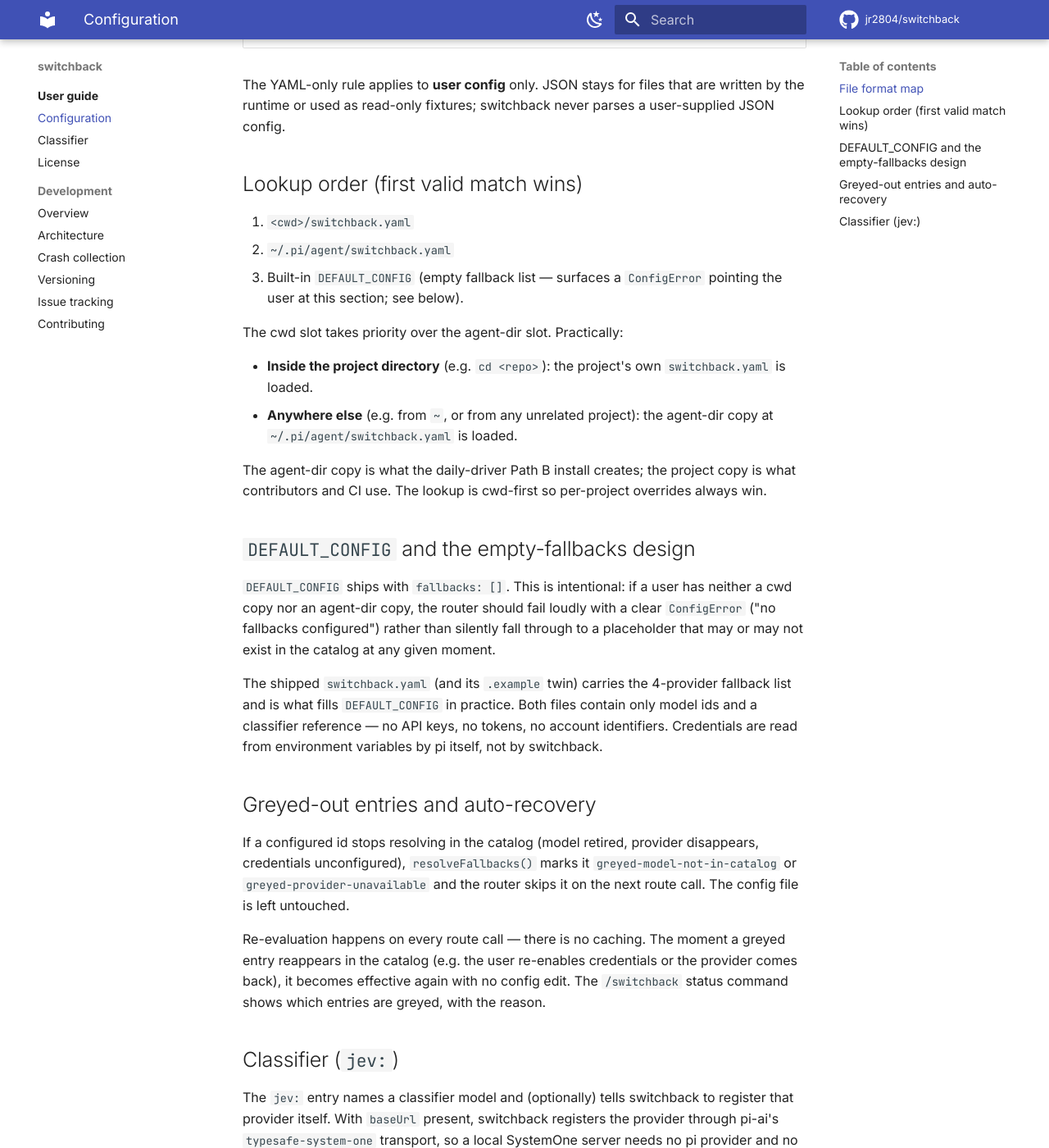
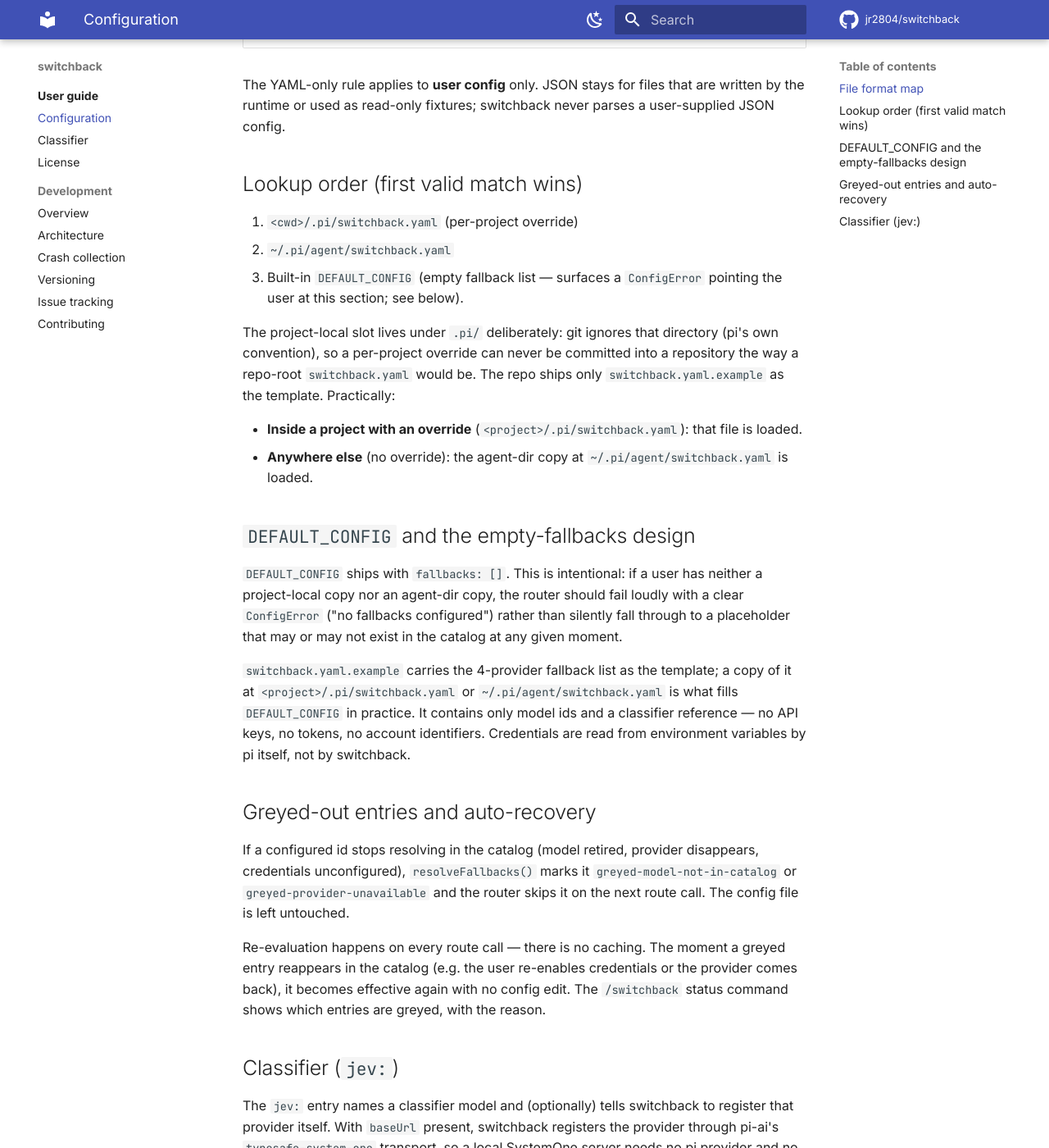
Before and after one commit to jr2804/switchback, an MkDocs documentation site: the page built from docs/configuration.md, in a window 1280 px wide and 1400 px high, scrolled down 769 px. Shown: the whole window at 82% size. Built offline with MkDocs 1.6.1 and Material for MkDocs 9.7.7, drawn with Linux system fonts in a browser that asks for light colours; comment, search, counter and statistics services are not loaded; some of the changed text lies outside the part shown.

Commit message:
docs: config lookup is <cwd>/.pi/ then the agent dir; no shipped config
Updates the lookup-order sections, the file-format map and the DEFAULT_CONFIG note to the new project-local slot, and drops the shipped-config language now that only the example file remains.

```diff
--- a/docs/configuration.md
+++ b/docs/configuration.md
@@ -11,7 +11,7 @@ timestamp wins) and then deleted.
 
 | File | Format | Role | Owned by | Location |
 |---|---|---|---|---|
-| `switchback.yaml` | YAML | Human config: fallback list, optional Jev classifier. Ship in your repo or `~/.pi/agent/`. | user | cwd or agent dir |
+| `switchback.yaml` | YAML | Human config: fallback list, optional Jev classifier. Per-project override or `~/.pi/agent/`. | user | `<cwd>/.pi/` or agent dir |
 | `blocks.json` | JSON | Runtime blocked-until map (atomic write, lazy prune). Created on first block. Migrated from the legacy `<cwd>/.pi/switchback.json` path on first read. | switchback | `<piConfigDir>/switchback/` |
 | `crashes.json` | JSON | Runtime crash dedup store: sha256(raw) → entry. Created on first failure. User annotations become the Tier 2b cache. | switchback | `<piConfigDir>/switchback/` |
 | `switchback.simulate.json` | JSON | Synthetic error scenarios for `/switchback-simulate`. | user (shipped) | repo (cwd) |
@@ -22,33 +22,33 @@ parses a user-supplied JSON config.
 
 ## Lookup order (first valid match wins)
 
-1. `<cwd>/switchback.yaml`
+1. `<cwd>/.pi/switchback.yaml` (per-project override)
 2. `~/.pi/agent/switchback.yaml`
 3. Built-in `DEFAULT_CONFIG` (empty fallback list — surfaces a `ConfigError`
    pointing the user at this section; see below).
 
-The cwd slot takes priority over the agent-dir slot. Practically:
+The project-local slot lives under `.pi/` deliberately: git ignores that
+directory (pi's own convention), so a per-project override can never be
+committed into a repository the way a repo-root `switchback.yaml` would be.
+The repo ships only `switchback.yaml.example` as the template. Practically:
 
-- **Inside the project directory** (e.g. `cd <repo>`): the project's own
-  `switchback.yaml` is loaded.
-- **Anywhere else** (e.g. from `~`, or from any unrelated project): the
-  agent-dir copy at `~/.pi/agent/switchback.yaml` is loaded.
-
-The agent-dir copy is what the daily-driver Path B install creates; the
-project copy is what contributors and CI use. The lookup is cwd-first so
-per-project overrides always win.
+- **Inside a project with an override** (`<project>/.pi/switchback.yaml`):
+  that file is loaded.
+- **Anywhere else** (no override): the agent-dir copy at
+  `~/.pi/agent/switchback.yaml` is loaded.
 
 ## `DEFAULT_CONFIG` and the empty-fallbacks design
 
 `DEFAULT_CONFIG` ships with `fallbacks: []`. This is intentional: if a user
-has neither a cwd copy nor an agent-dir copy, the router should fail loudly
+has neither a project-local copy nor an agent-dir copy, the router should fail loudly
 with a clear `ConfigError` ("no fallbacks configured") rather than silently
 fall through to a placeholder that may or may not exist in the catalog at
 any given moment.
 
-The shipped `switchback.yaml` (and its `.example` twin) carries the
-4-provider fallback list and is what fills `DEFAULT_CONFIG` in practice. Both
-files contain only model ids and a classifier reference — no API keys, no
+`switchback.yaml.example` carries the 4-provider fallback list as the
+template; a copy of it at `<project>/.pi/switchback.yaml` or
+`~/.pi/agent/switchback.yaml` is what fills `DEFAULT_CONFIG` in practice. It
+contains only model ids and a classifier reference — no API keys, no
 tokens, no account identifiers. Credentials are read from environment
 variables by pi itself, not by switchback.
 
```
Also changed, not shown: README.md (+3 -1 lines), docs/architecture.md (+1 -1 lines).
